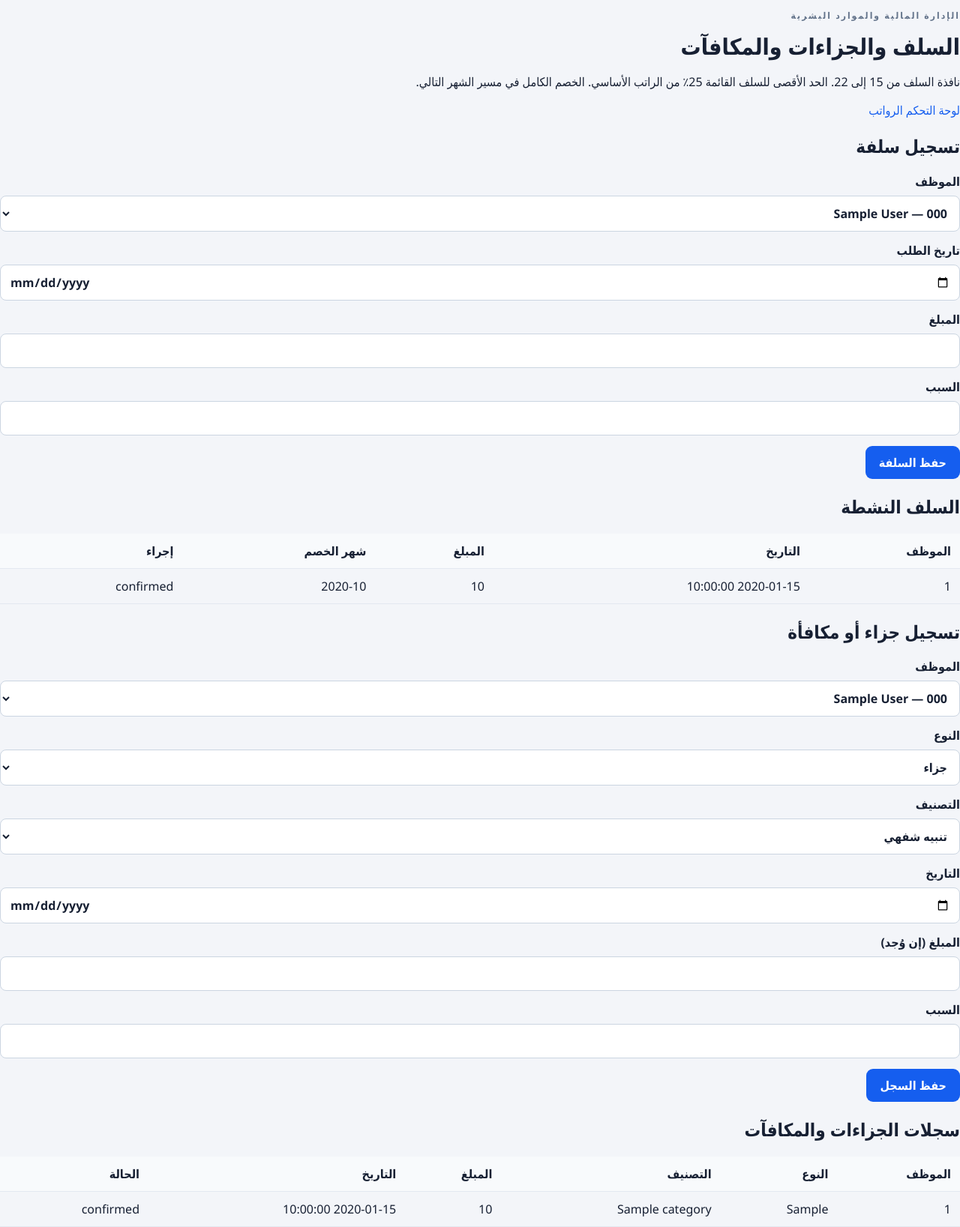
After one commit to ms1813678-bit/ms1813678-bit-my-business-hotel, a Python web app: template app/templates/staff_finance.html in a window 1280 px wide. The commit adds this page. Shown: the whole page at 75% size. Run offline with Jinja, Linux system fonts and the light colour scheme; the template is opened without the code that fills it: most values are stand-ins (such as "Sample title", 1, 10 or a date in 2020).

Commit message:
Link staff-finance page from dashboard and add staff-finance template

```diff
--- a/app/templates/dashboard.html
+++ b/app/templates/dashboard.html
@@ -29,7 +29,7 @@
       <article class="tile"><span>02</span><h3>الحضور والانصراف</h3><p>استيراد البصمة ومراجعة السجلات</p></article>
       <article class="tile"><span>03</span><h3><a href="/leave">الإجازات</a></h3><p>الأرصدة والسجل التاريخي</p></article>
       <article class="tile"><span>04</span><h3><a href="/payroll">الرواتب</a></h3><p>المراجعة والاعتماد وسجل الصرف</p></article>
-      <article class="tile"><span>05</span><h3>السلف والجزاءات</h3><p>المبالغ والخصومات والمكافآت</p></article>
+      <article class="tile"><span>05</span><h3><a href="/staff-finance">السلف والجزاءات</a></h3><p>المبالغ والخصومات والمكافآت</p></article>
       <article class="tile"><span>06</span><h3>التقارير والنسخ الاحتياطي</h3><p>التقارير الدورية وحماية البيانات</p></article>
     </section>
     <footer>التطبيق يعمل محليًا على جهاز الإدارة فقط.</footer>
--- /dev/null
+++ b/app/templates/staff_finance.html
@@ -0,0 +1,130 @@
+<!DOCTYPE html>
+<html lang="ar" dir="rtl">
+<head>
+  <meta charset="utf-8">
+  <meta name="viewport" content="width=device-width, initial-scale=1">
+  <title>السلف والجزاءات والمكافآت</title>
+  <link rel="stylesheet" href="/static/app.css">
+</head>
+<body>
+  <main class="page">
+    <header class="page-header">
+      <div>
+        <p class="eyebrow">الإدارة المالية والموارد البشرية</p>
+        <h1>السلف والجزاءات والمكافآت</h1>
+        <p>نافذة السلف من 15 إلى 22. الحد الأقصى للسلف القائمة 25٪ من الراتب الأساسي. الخصم الكامل في مسير الشهر التالي.</p>
+      </div>
+      <nav class="header-actions">
+        <a href="/">لوحة التحكم</a>
+        <a href="/payroll">الرواتب</a>
+      </nav>
+    </header>
+
+    {% if error %}<p class="banner error">{{ error }}</p>{% endif %}
+
+    <section class="card">
+      <h2>تسجيل سلفة</h2>
+      <form method="post" action="/staff-finance/advances" class="stack-form">
+        <input type="hidden" name="csrf_token" value="{{ csrf_token }}">
+        <label>الموظف
+          <select name="employee_id" required>
+            {% for emp in employees %}
+            <option value="{{ emp.id }}">{{ emp.code }} — {{ emp.full_name }}</option>
+            {% endfor %}
+          </select>
+        </label>
+        <label>تاريخ الطلب <input type="date" name="request_date" required></label>
+        <label>المبلغ <input type="number" step="0.01" min="0.01" name="amount" required></label>
+        <label>السبب <input type="text" name="reason" required></label>
+        <button type="submit">حفظ السلفة</button>
+      </form>
+    </section>
+
+    <section class="card">
+      <h2>السلف النشطة</h2>
+      <table>
+        <thead><tr><th>الموظف</th><th>التاريخ</th><th>المبلغ</th><th>شهر الخصم</th><th>إجراء</th></tr></thead>
+        <tbody>
+          {% for row in advances %}
+          <tr>
+            <td>{{ row.employee_id }}</td>
+            <td>{{ row.request_date }}</td>
+            <td>{{ row.amount }}</td>
+            <td>{{ row.payroll_year }}-{{ '%02d'|format(row.payroll_month) }}</td>
+            <td>
+              {% if row.status == 'active' %}
+              <form method="post" action="/staff-finance/advances/{{ row.id }}/cancel" class="inline-form">
+                <input type="hidden" name="csrf_token" value="{{ csrf_token }}">
+                <input type="text" name="reason" placeholder="سبب الإلغاء" required>
+                <button type="submit">إلغاء</button>
+              </form>
+              {% else %}{{ row.status }}{% endif %}
+            </td>
+          </tr>
+          {% else %}
+          <tr><td colspan="5">لا توجد سلف مسجلة.</td></tr>
+          {% endfor %}
+        </tbody>
+      </table>
+    </section>
+
+    <section class="card">
+      <h2>تسجيل جزاء أو مكافأة</h2>
+      <form method="post" action="/staff-finance/actions" class="stack-form">
+        <input type="hidden" name="csrf_token" value="{{ csrf_token }}">
+        <label>الموظف
+          <select name="employee_id" required>
+            {% for emp in employees %}
+            <option value="{{ emp.id }}">{{ emp.code }} — {{ emp.full_name }}</option>
+            {% endfor %}
+          </select>
+        </label>
+        <label>النوع
+          <select name="action_kind">
+            <option value="sanction">جزاء</option>
+            <option value="reward">مكافأة</option>
+          </select>
+        </label>
+        <label>التصنيف
+          <select name="category">
+            <option value="verbal_notice">تنبيه شفهي</option>
+            <option value="first_warning">إنذار أول</option>
+            <option value="final_warning">إنذار نهائي</option>
+            <option value="salary_deduction">خصم من الراتب</option>
+            <option value="suspension">إيقاف</option>
+            <option value="financial_reward">مكافأة مالية</option>
+            <option value="certificate">شهادة</option>
+            <option value="commendation">تقدير</option>
+            <option value="promotion_recommendation">ترشيح للترقية</option>
+          </select>
+        </label>
+        <label>التاريخ <input type="date" name="action_date" required></label>
+        <label>المبلغ (إن وُجد) <input type="number" step="0.01" min="0" name="amount"></label>
+        <label>السبب <input type="text" name="reason" required></label>
+        <button type="submit">حفظ السجل</button>
+      </form>
+    </section>
+
+    <section class="card">
+      <h2>سجلات الجزاءات والمكافآت</h2>
+      <table>
+        <thead><tr><th>الموظف</th><th>النوع</th><th>التصنيف</th><th>المبلغ</th><th>التاريخ</th><th>الحالة</th></tr></thead>
+        <tbody>
+          {% for row in actions %}
+          <tr>
+            <td>{{ row.employee_id }}</td>
+            <td>{{ row.action_kind }}</td>
+            <td>{{ row.category }}</td>
+            <td>{{ row.amount or '-' }}</td>
+            <td>{{ row.action_date }}</td>
+            <td>{{ row.status }}</td>
+          </tr>
+          {% else %}
+          <tr><td colspan="6">لا توجد سجلات.</td></tr>
+          {% endfor %}
+        </tbody>
+      </table>
+    </section>
+  </main>
+</body>
+</html>
```
